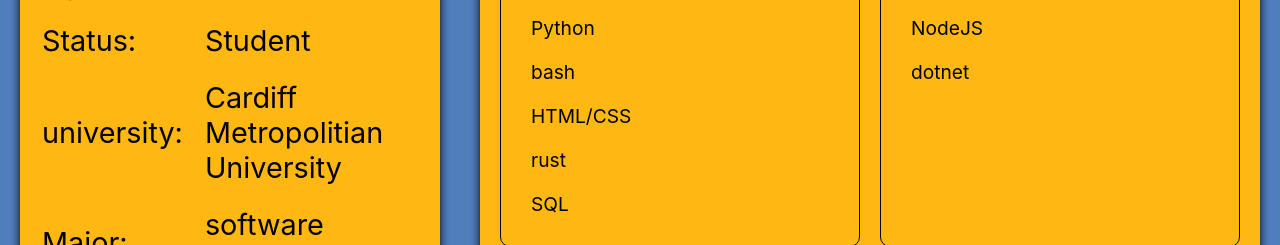
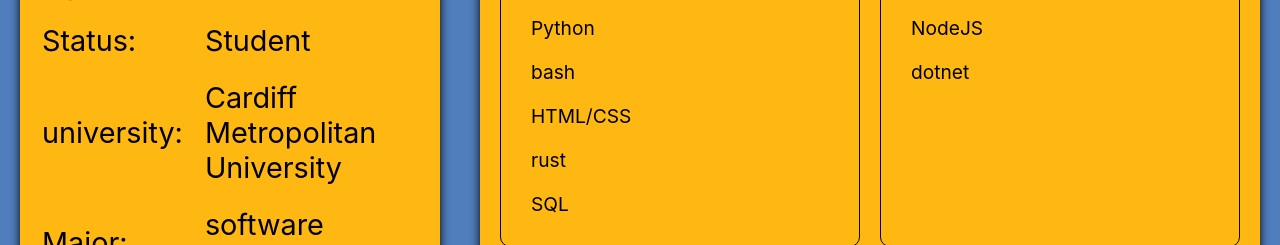
Before and after one commit to abdellatif-temsamani/abdellatif-temsamani, a React (Vite) app: page / in a window 1280 px wide. Shown: the part 403-648 px from the top of the page. Built offline with nearby package versions, Linux system fonts and the light colour scheme.

Commit message:
fix: typo

```diff
--- a/src/Components/SidePannel/LeftSidePannel.tsx
+++ b/src/Components/SidePannel/LeftSidePannel.tsx
@@ -29,7 +29,7 @@
 
                         <tr>
                             <td>university:</td>
-                            <td>Cardiff Metropolitian University</td>
+                            <td>Cardiff Metropolitan University</td>
                         </tr>
 
                         <tr>
```
